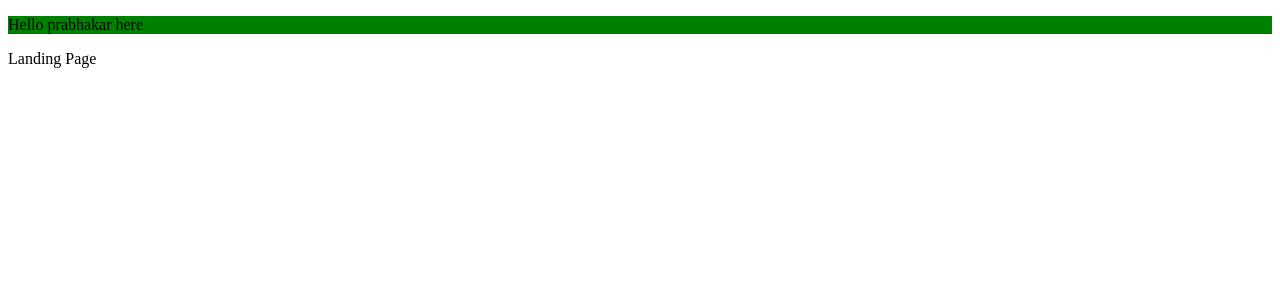
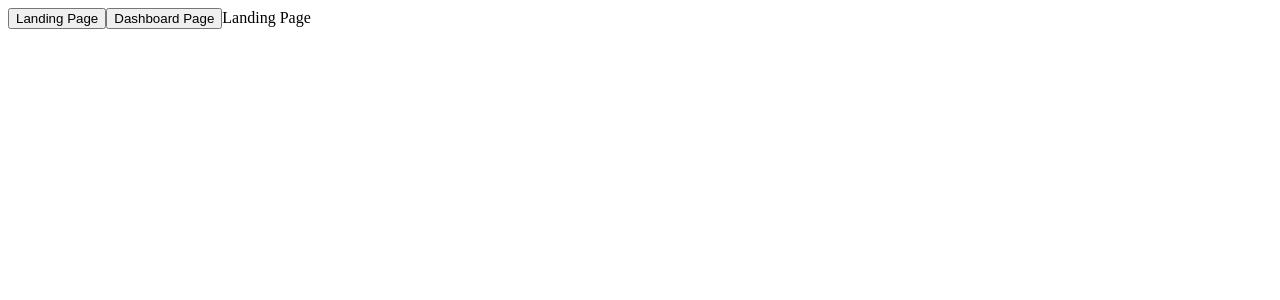
Before and after one commit to acheiveer/Practice-Backend, a React (Vite) app in the folder P7/: page / in a window 1280 px wide. Shown: the top 300 px of the page. Built offline with nearby package versions, Linux system fonts and the light colour scheme.

Commit message:
Created Two buttons that switch bewteen routes

```diff
--- a/P7/src/App.jsx
+++ b/P7/src/App.jsx
@@ -12,7 +12,13 @@ function App() {
   return (
   <>
   <>
-    <p style={{background:"green"}}>Hello prabhakar here</p>
+   <button onClick={()=>{
+    window.location.href= "/"
+   }}>Landing Page</button>
+
+    <button onClick={()=>{
+       window.location.href= "/dashboard"
+   }}>Dashboard Page</button>
   </>
   <BrowserRouter>
     <Routes>
```
